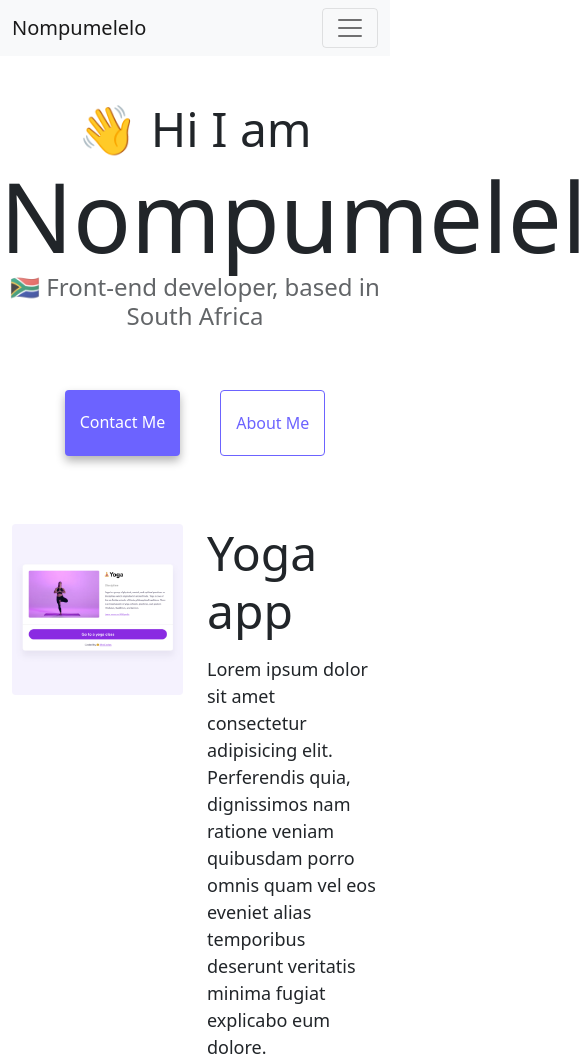
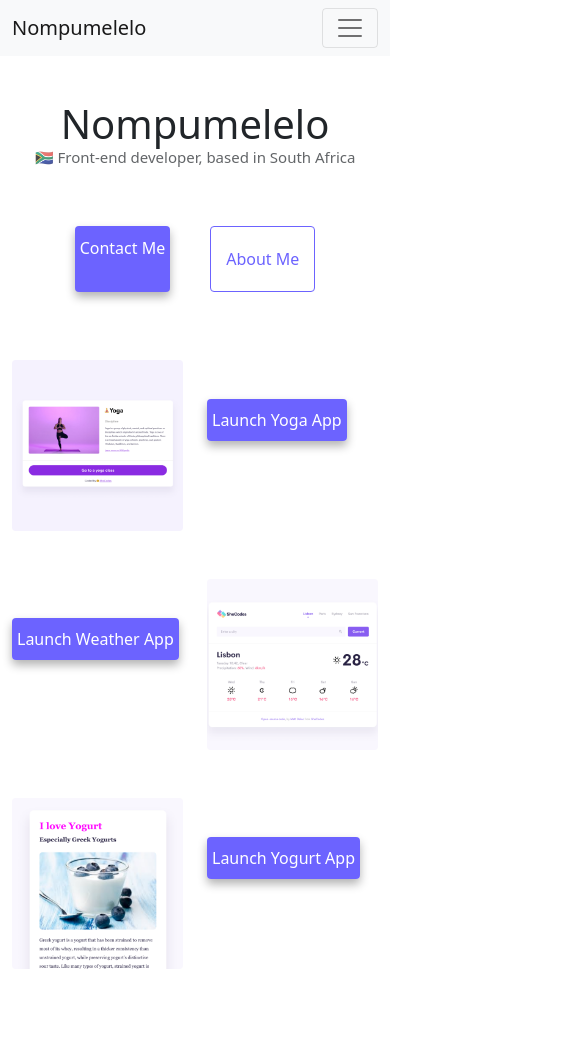
Before and after one commit to Nompumelelo1g/simple-profile, a plain HTML site: page index.html in a window 390 px wide. Shown: the top 1064 px of the page, 585 px wide, since content can reach past the window. After the commit the page ends 969 px from the top, so only its background shows below. Drawn offline with nearby package versions, Linux system fonts and the light colour scheme.

Commit message:
added responsiveness for small screens

```diff
--- a/css/style.css
+++ b/css/style.css
@@ -86,3 +86,53 @@ p {
 .email-link:hover {
     text-decoration: underline;
 }
+
+@media (max-width: 770px) {
+    h1{
+        font-size: 40px;
+    }
+    h2, h3{
+        font-size: 15px;
+    }
+    h2, p{
+        display: none;
+    }
+    .primary-link {
+        border-radius: 4px;
+        padding: 2px 2px;
+        text-decoration: none;
+        text-transform: capitalize;
+        background: var(--primary-color);
+        box-shadow: var(--box-shadow);
+        color: white;
+    }
+    .primary-link {
+        border-radius: 4px;
+        padding: 10px 5px;
+        text-decoration: none;
+        text-transform: capitalize;
+        background: var(--primary-color);
+        box-shadow: var(--box-shadow);
+        color: white;
+    }
+}
+
+/* // `md` applies to small devices (landscape phones, less than 768px)
+@media (max-width: 767.98px) {
+    ...
+}
+
+// `lg` applies to medium devices (tablets, less than 992px)
+@media (max-width: 991.98px) {
+    ...
+}
+
+// `xl` applies to large devices (desktops, less than 1200px)
+@media (max-width: 1199.98px) {
+    ...
+}
+
+// `xxl` applies to x-large devices (large desktops, less than 1400px)
+@media (max-width: 1399.98px) {
+    ...
+} */
```
Also changed, not shown: about.html (+5 -5 lines).
